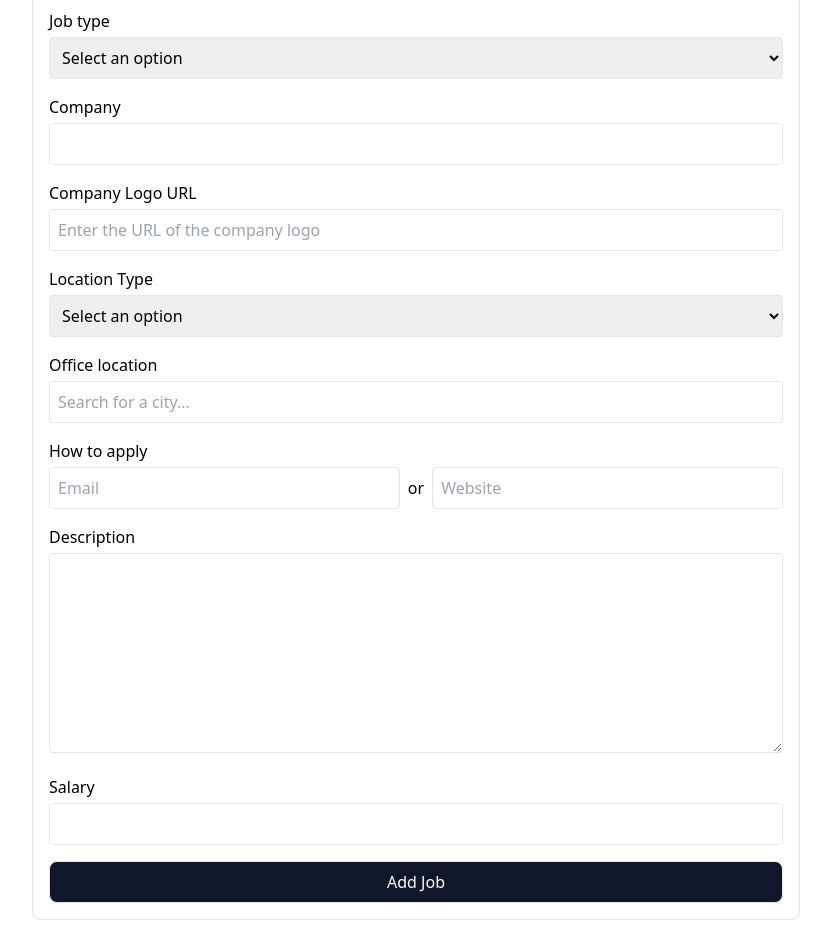
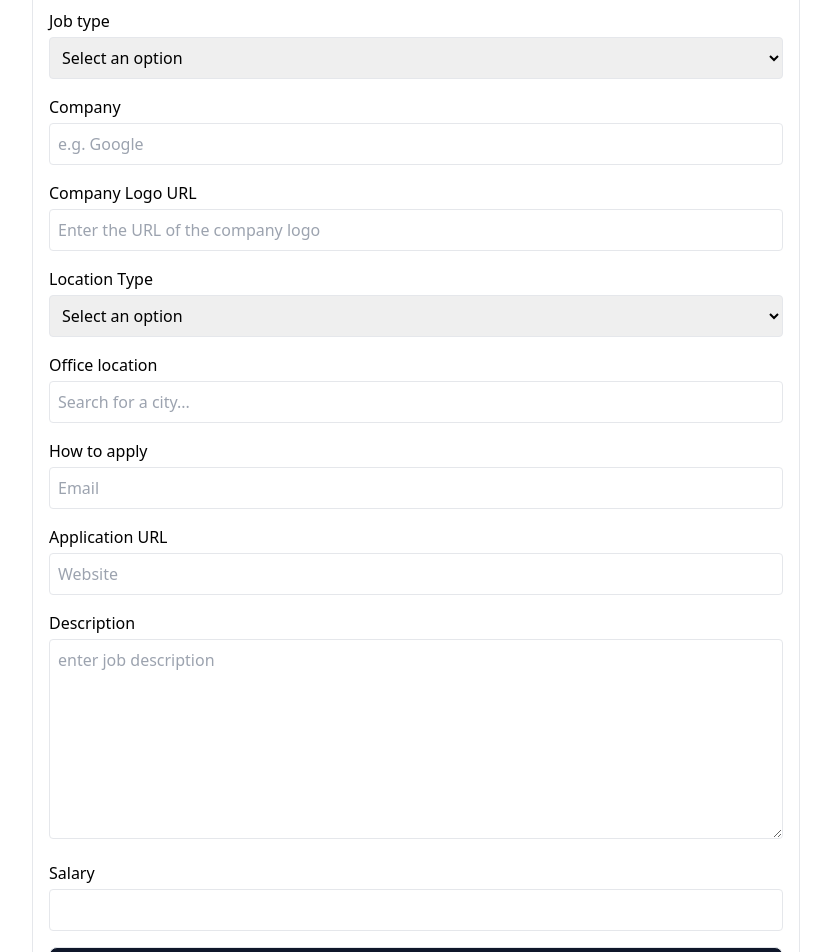
Before and after one commit to Aymenbachiri/JobOne, a Next.js app: page /jobs/new in a window 1280 px wide. Shown: the part 420-1372 px from the top of the page, without its empty margins (224-1055 px from the left). Built offline with nearby package versions, Linux system fonts and the light colour scheme.

Commit message:
complete add new job form

```diff
--- a/src/app/jobs/new/_components/FormField.tsx
+++ b/src/app/jobs/new/_components/FormField.tsx
@@ -1,90 +1,82 @@
-import Select from "@/components/home/Select";
-import LocationInput from "./LocationInput";
+import type { UseFormRegisterReturn } from "react-hook-form";
 
-type FormFieldProps = {
+interface FormFieldProps {
   label: string;
-  type?:
-    | "text"
-    | "email"
-    | "url"
-    | "number"
-    | "file"
-    | "select"
-    | "textarea"
-    | "location";
   name: string;
+  type?: "text" | "email" | "url" | "number" | "select" | "textarea";
+  // eslint-disable-next-line @typescript-eslint/no-explicit-any
+  registration: UseFormRegisterReturn<any>;
+  error?: { message?: string };
   placeholder?: string;
   options?: string[];
-  // eslint-disable-next-line @typescript-eslint/no-explicit-any
-  control: any;
-  // eslint-disable-next-line @typescript-eslint/no-explicit-any
-  errors: any;
+  className?: string;
+  min?: number;
+  step?: number;
   required?: boolean;
-};
+}
 
-export function FormField({
+export default function FormField({
   label,
+  name,
   type = "text",
-  name,
+  registration,
+  error,
   placeholder,
   options,
-  control,
-  errors,
-  required = false,
+  className = "w-full border rounded p-2",
+  min,
+  step,
+  required,
 }: FormFieldProps) {
-  const { register } = control;
-  const error = errors[name];
-
+  const renderField = () => {
+    switch (type) {
+      case "select":
         return (
-    <div className="space-y-1">
-      <label
-        htmlFor={name}
-        className="text-sm font-medium leading-none peer-disabled:cursor-not-allowed peer-disabled:opacity-70"
-      >
-        {label}
-      </label>
-      {type === "select" && options ? (
-        <Select
-          id={name}
-          {...register(name)}
-          defaultValue=""
-          required={required}
-          className="h-10 w-full appearance-none truncate rounded-md border border-input bg-background py-2 pl-3 pr-8 text-sm ring-offset-background focus:outline-none focus:ring-2 focus:ring-ring focus:ring-offset-2 disabled:cursor-not-allowed disabled:opacity-50"
-        >
-          <option value="" hidden>
-            Select an option
-          </option>
-          {options.map((option) => (
+          <select {...registration} id={name} name={name} className={className}>
+            <option value="">Select an option</option>
+            {options?.map((option) => (
               <option key={option} value={option}>
                 {option}
               </option>
             ))}
-        </Select>
-      ) : type === "textarea" ? (
+          </select>
+        );
+
+      case "textarea":
+        return (
           <textarea
+            {...registration}
             id={name}
-          {...register(name)}
+            name={name}
+            className={`${className} min-h-[200px]`}
             placeholder={placeholder}
+          />
+        );
+
+      default:
+        return (
+          <input
+            {...registration}
+            type={type}
+            id={name}
+            name={name}
+            className={className}
+            placeholder={placeholder}
+            min={min}
+            step={step}
             required={required}
-          className="input h-24 w-full rounded-md border border-input resize-none "
           />
-      ) : type === "location" ? (
-        <LocationInput
-          {...register(name)}
-          placeholder="Enter city..."
-          aria-invalid={error ? "true" : "false"}
-        />
-      ) : (
-        <input
-          id={name}
-          type={type}
-          {...register(name)}
-          placeholder={placeholder}
-          required={required}
-          className="flex h-10 w-full rounded-md border border-input bg-background px-3 py-2 text-sm ring-offset-background file:border-0 file:bg-transparent file:text-sm file:font-medium placeholder:text-muted-foreground focus-visible:outline-none focus-visible:ring-2 focus-visible:ring-ring focus-visible:ring-offset-2 disabled:cursor-not-allowed disabled:opacity-50"
-        />
-      )}
-      {error && <p className="text-red-500 text-sm">{error.message}</p>}
+        );
+    }
+  };
+
+  return (
+    <div>
+      <label htmlFor={name} className="block font-medium mb-1">
+        {label}
+      </label>
+      {renderField()}
+      {error && <p className="text-red-500 text-sm mt-1">{error.message}</p>}
     </div>
   );
 }
--- a/src/app/jobs/new/_components/NewJobForm.tsx
+++ b/src/app/jobs/new/_components/NewJobForm.tsx
@@ -2,218 +2,59 @@
 
 import { jobTypes, locationTypes } from "@/lib/types/jobType";
 import NewJobSubmitFormBtn from "./NewJobSubmitFormBtn";
-import { Controller, useForm } from "react-hook-form";
-import { zodResolver } from "@hookform/resolvers/zod";
-import { createJobSchema, CreateJobValues } from "../_lib/validation";
-import { createJobPosting } from "../_lib/createJobPosting";
+import { Controller } from "react-hook-form";
 import { XIcon } from "@/lib/icons/XIcon";
 import LocationInput from "./LocationInput";
-import { useState } from "react";
-import { toSlug } from "@/lib/utils/utils";
-import { nanoid } from "nanoid";
-import path from "path";
-import { put } from "@vercel/blob";
+import FormField from "./FormField";
+import { AddNewJob } from "../_lib/AddNewJob";
 
 export default function NewJobForm() {
-  const [submitError, setSubmitError] = useState<string | null>(null);
-
-  const {
-    register,
-    handleSubmit,
-    watch,
-    control,
-    setValue,
-    formState: { errors, isSubmitting },
-  } = useForm<CreateJobValues>({
-    resolver: zodResolver(createJobSchema),
-  });
+  const { register, handleSubmit, watch, control, setValue, errors, loading } =
+    AddNewJob();
 
   const locationValue = watch("location");
 
-  const onSubmit = async (values: CreateJobValues) => {
-    console.log("Form submitted with values:", values); // Log the values
-    setSubmitError(null);
-
-    const slug = `${toSlug(values.title)}-${nanoid(10)}`;
-
-    const companyLogoUrl = values.companyLogo || undefined;
-
-    try {
-      // Create the job data object
-      const jobData = {
-        id: undefined,
-        slug: slug,
-        title: values.title.trim(),
-        type: values.type,
-        companyName: values.companyName.trim(),
-        salary: Number(values.salary) > 0 ? Number(values.salary) : 0,
-        locationType: values.locationType,
-        location: values.location,
-        description: values.description?.trim(),
-        applicationEmail: values.applicationEmail?.trim() || null,
-        applicationUrl: values.applicationUrl?.trim() || null,
-        approved: true, // Adjust as needed
-        createdAt: new Date().toISOString(),
-        updatedAt: new Date().toISOString(),
-        companyLogoUrl: companyLogoUrl,
-      };
-
-      console.log("Job data being sent to API:", jobData); // Log the jobData
-
-      // Send directly to your API
-      const response = await fetch(
-        "https://jobboardbackend.up.railway.app/api/jobs",
-        {
-          method: "POST",
-          headers: {
-            "Content-Type": "application/json",
-            Accept: "application/json",
-          },
-          body: JSON.stringify(jobData),
-        }
-      );
-
-      if (!response.ok) {
-        const errorText = await response.text();
-        console.error("API error response:", errorText); // Log the error response
-        throw new Error(
-          `API error: ${response.status} ${response.statusText} - ${errorText}`
-        );
-      }
-
-      const result = await response.json();
-      // Handle successful submission
-      window.location.href = "/job-submitted";
-    } catch (error) {
-      console.error("Form submission error:", error);
-      setSubmitError(
-        error instanceof Error
-          ? error.message
-          : "Something went wrong while submitting the form. Please try again."
-      );
-    }
-  };
-
   return (
-    <form
-      onSubmit={handleSubmit(
-        (values) => {
-          console.log("Form submitted with values:", values); // Debug log
-          onSubmit(values);
-        },
-        (errors) => {
-          console.error("Form validation errors:", errors); // Debug validation errors
-        }
-      )}
-      className="space-y-4"
-      noValidate
-    >
-      {submitError && (
-        <div className="bg-red-50 border border-red-200 text-red-600 p-3 rounded">
-          {submitError}
-        </div>
-      )}
-      <div>
-        <label htmlFor="title" className="block font-medium mb-1">
-          Job title
-        </label>
-        <input
-          {...register("title")}
+    <form onSubmit={handleSubmit} className="space-y-4" noValidate>
+      <FormField
+        label="Job title"
         name="title"
+        registration={register("title")}
+        error={errors.title}
+        placeholder="e.g. Frontend Developer"
+      />
+      <FormField
+        label="Job type"
+        name="type"
+        type="select"
+        registration={register("type")}
+        error={errors.type}
+        options={jobTypes}
+      />
+      <FormField
+        label="Company"
         type="text"
-          id="title"
-          placeholder="e.g. Frontend Developer"
-          className="w-full border rounded p-2"
+        name="companyName"
+        placeholder="e.g. Google"
+        registration={register("companyName")}
+        error={errors.companyName}
       />
-        {errors.title && (
-          <p className="text-red-500 text-sm mt-1">{errors.title.message}</p>
-        )}
-      </div>
-
-      <div>
-        <label htmlFor="type" className="block font-medium mb-1">
-          Job type
-        </label>
-        <select
-          {...register("type")}
-          id="type"
-          name="type"
-          className="w-full border rounded p-2"
-        >
-          <option value="">Select an option</option>
-          {jobTypes.map((jobType) => (
-            <option key={jobType} value={jobType}>
-              {jobType}
-            </option>
-          ))}
-        </select>
-        {errors.type && (
-          <p className="text-red-500 text-sm mt-1">{errors.type.message}</p>
-        )}
-      </div>
-
-      <div>
-        <label htmlFor="companyName" className="block font-medium mb-1">
-          Company
-        </label>
-        <input
-          {...register("companyName")}
+      <FormField
+        label="Company Logo URL"
         type="text"
-          id="companyName"
-          name="companyName"
-          className="w-full border rounded p-2"
+        name="companyLogo"
+        placeholder="Enter the URL of the company logo"
+        registration={register("companyLogo")}
+        error={errors.companyLogo}
       />
-        {errors.companyName && (
-          <p className="text-red-500 text-sm mt-1">
-            {errors.companyName.message}
-          </p>
-        )}
-      </div>
-
-      <div>
-        <label htmlFor="companyLogoUrl" className="block font-medium mb-1">
-          Company Logo URL
-        </label>
-        <input
-          {...register("companyLogo", {
-            required: "Company logo URL is required",
-          })}
-          type="text"
-          id="companyLogoUrl"
-          placeholder="Enter the URL of the company logo"
-          className="w-full border rounded p-2"
+      <FormField
+        label="Location Type"
+        type="select"
+        name="locationType"
+        registration={register("locationType")}
+        error={errors.locationType}
+        options={locationTypes}
       />
-        {errors.companyLogo && (
-          <p className="text-red-500 text-sm mt-1">
-            {errors.companyLogo.message}
-          </p>
-        )}
-      </div>
-
-      <div>
-        <label htmlFor="locationType" className="block font-medium mb-1">
-          Location Type
-        </label>
-        <select
-          {...register("locationType")}
-          id="locationType"
-          name="locationType"
-          className="w-full border rounded p-2"
-        >
-          <option value="">Select an option</option>
-          {locationTypes.map((locationType) => (
-            <option key={locationType} value={locationType}>
-              {locationType}
-            </option>
-          ))}
-        </select>
-        {errors.locationType && (
-          <p className="text-red-500 text-sm mt-1">
-            {errors.locationType.message}
-          </p>
-        )}
-      </div>
-
       {/* Location Input field */}
       <div>
         <label htmlFor="location" className="block font-medium mb-1">
@@ -253,79 +94,41 @@ export default function NewJobForm() {
           <p className="text-red-500 text-sm mt-1">{errors.location.message}</p>
         )}
       </div>
-
-      <div>
-        <label className="block font-medium mb-1">How to apply</label>
-        <div className="flex gap-2">
-          <div className="flex-1">
-            <input
-              {...register("applicationEmail")}
+      <FormField
+        label="How to apply"
         type="email"
         name="applicationEmail"
         placeholder="Email"
-              className="w-full border rounded p-2"
+        registration={register("applicationEmail")}
+        error={errors.applicationEmail}
       />
-            {errors.applicationEmail && (
-              <p className="text-red-500 text-sm mt-1">
-                {errors.applicationEmail.message}
-              </p>
-            )}
-          </div>
-          <span className="flex items-center">or</span>
-          <div className="flex-1">
-            <input
-              {...register("applicationUrl")}
+
+      <FormField
+        label="Application URL"
+        name="applicationUrl"
         type="url"
-              name="applicationUrl"
         placeholder="Website"
-              className="w-full border rounded p-2"
+        registration={register("applicationUrl")}
+        error={errors.applicationUrl}
       />
-            {errors.applicationUrl && (
-              <p className="text-red-500 text-sm mt-1">
-                {errors.applicationUrl.message}
-              </p>
-            )}
-          </div>
-        </div>
-      </div>
-
-      <div>
-        <label htmlFor="description" className="block font-medium mb-1">
-          Description
-        </label>
-        <textarea
-          {...register("description")}
-          id="description"
-          className="w-full border rounded p-2 min-h-[200px]"
+      <FormField
+        label="Description"
+        name="description"
+        placeholder="enter job description"
+        type="textarea"
+        registration={register("description")}
+        error={errors.description}
       />
-        {errors.description && (
-          <p className="text-red-500 text-sm mt-1">
-            {errors.description.message}
-          </p>
-        )}
-      </div>
-
-      <div>
-        <label htmlFor="salary" className="block font-medium mb-1">
-          Salary
-        </label>
-        <input
-          {...register("salary", {
-            valueAsNumber: true,
-          })}
+      <FormField
+        label="Salary"
+        name="salary"
         type="number"
-          id="salary"
-          min="0"
-          step="1000"
-          name="salary"
-          className="w-full border rounded p-2"
+        registration={register("salary", { valueAsNumber: true })}
+        error={errors.salary}
+        min={0}
+        step={1000}
       />
-        {errors.salary && (
-          <p className="text-red-500 text-sm mt-1">{errors.salary.message}</p>
-        )}
-      </div>
-
-      <NewJobSubmitFormBtn loading={isSubmitting} />
+      <NewJobSubmitFormBtn loading={loading} />
     </form>
   );
 }
```
Also changed, not shown: src/app/jobs/new/_lib/AddNewJob.ts (+41 -48 lines), src/app/jobs/new/_lib/registerJob.ts (+17 -19 lines), src/app/jobs/new/_lib/validation.ts (+0 -11 lines). Lines whose indentation alone changed are shown as unchanged.
